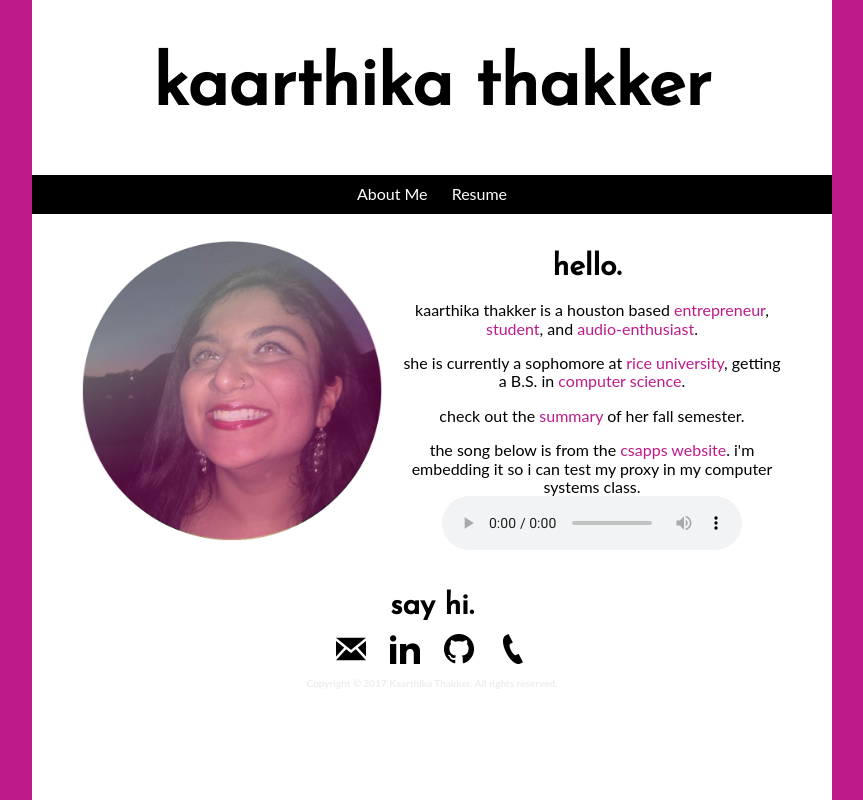
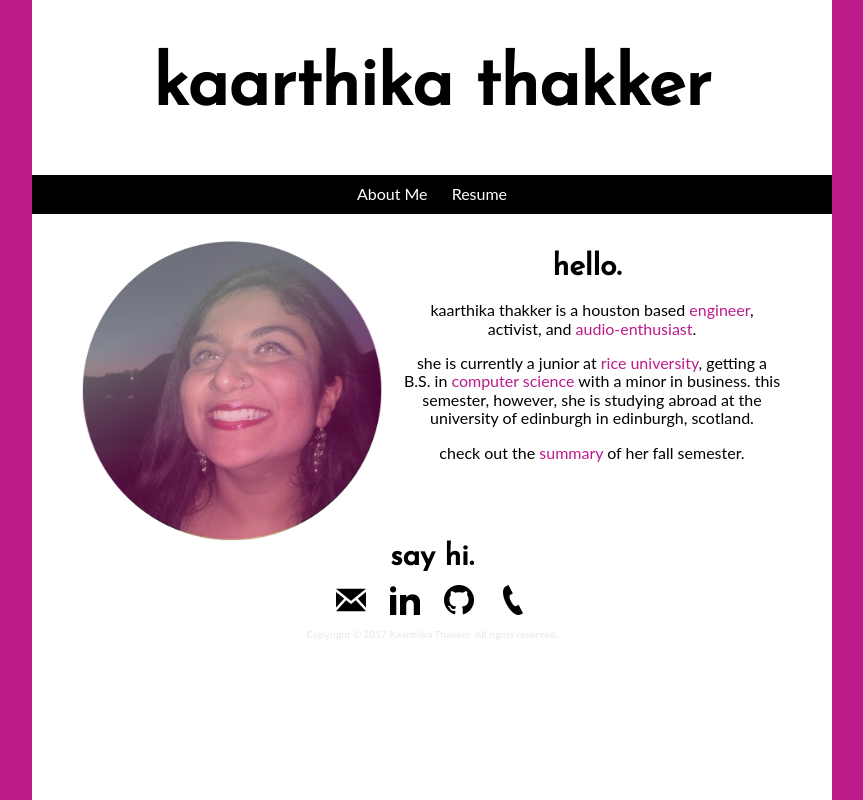
Before and after one commit to kaarthika/kaarthika.github.io, a plain HTML site: page index.html in a window 1280 px wide. Shown: the whole page, without its empty margins (208-1071 px from the left). Drawn offline with Linux system fonts and the light colour scheme; a web font is replaced by a local one.

Commit message:
update for spring

```diff
--- a/index.html
+++ b/index.html
@@ -24,14 +24,10 @@
 
 
         <h2> hello.</h2>
-        <p>kaarthika thakker is a houston based <a href="work.html" class="class3"> entrepreneur</a>, <a href="resume.pdf" class="class3"> student</a>, and <a href="listen.html" class="class3">audio-enthusiast</a>.</p>
-        <p>she is currently a sophomore at <a href="http://www.rice.edu/" class="class3">rice university</a>, getting a B.S. in <a href="http://www.cs.rice.edu/" class="class3">computer science</a>.</p>
+        <p>kaarthika thakker is a houston based <a href="resume.pdf" class="class3"> engineer</a>, activist, and <a href="listen.html" class="class3">audio-enthusiast</a>.</p>
+        <p>she is currently a junior at <a href="http://www.rice.edu/" class="class3">rice university</a>, getting a B.S. in <a href="http://www.cs.rice.edu/" class="class3">computer science</a> with a minor in business.
+        this semester, however, she is studying abroad at the university of edinburgh in edinburgh, scotland.</p>
         <p> check out the <a href="https://www.youtube.com/watch?v=zx3M_fdM1p0&feature=share" class="class3"> summary </a> of her fall semester. </p>
-        <p> the song below is from the <a href="http://csappbook.blogspot.com/2017/05/csapp-song.html" class="class3">csapps website</a>. i'm embedding it so i can test my proxy in my computer systems class.
-        <audio controls>
-                <source src="hello_summer_break.mp3" type="audio/mpeg">
-                </audio>
-
     </div>
 
     <div class="footer">
```
Also changed, not shown: 2 other files.
